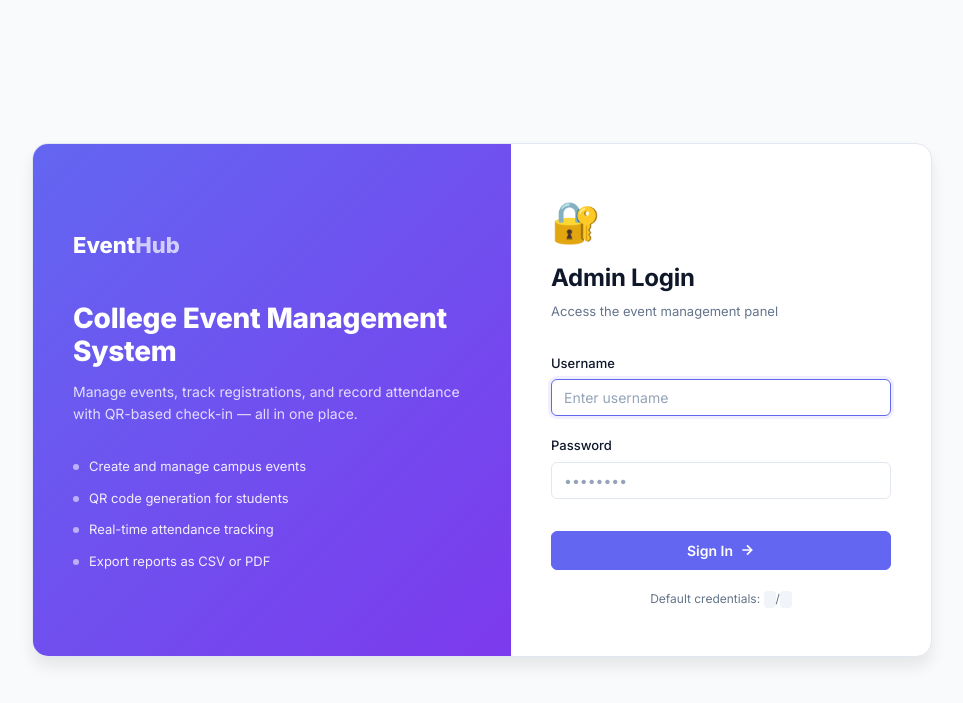
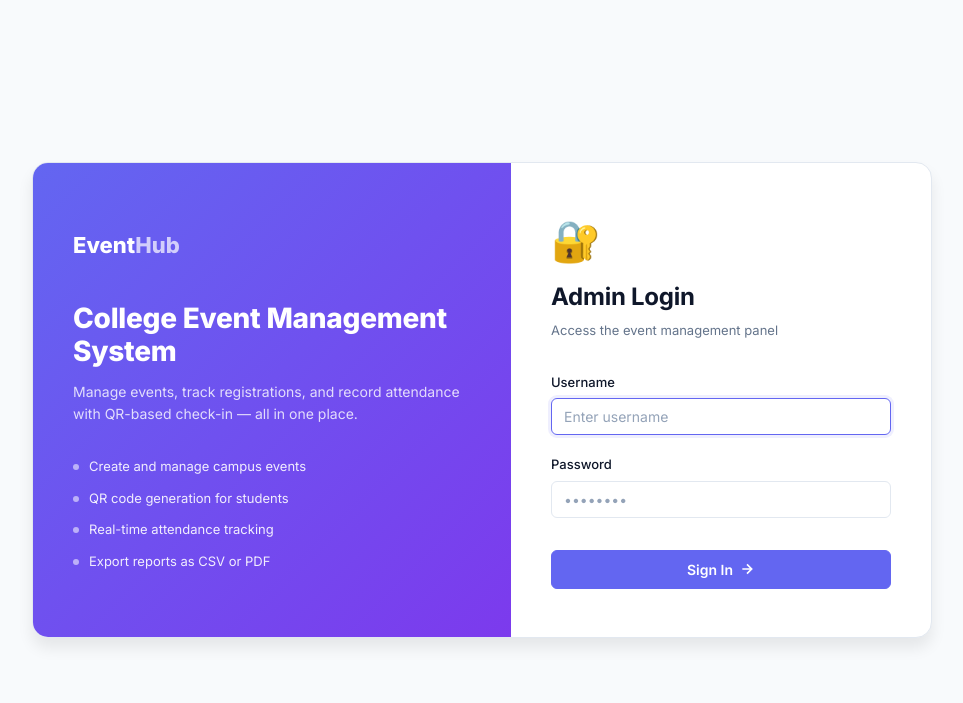
Before and after one commit to rahulgupta-cse/eventhub, a Flask app: page /admin/login in a window 1280 px wide. Shown: the top 703 px of the page, without its empty margins (158-1121 px from the left). Run offline with Flask 3, Linux system fonts and the light colour scheme.

Commit message:
updated in file

```diff
--- a/templates/admin_login.html
+++ b/templates/admin_login.html
@@ -51,9 +51,9 @@
         </button>
       </form>
 
-      <div class="login-hint">
+      <!-- <div class="login-hint">
         Default credentials: <code></code> / <code></code>
-      </div>
+      </div> -->
     </div>
 
   </div>
```
